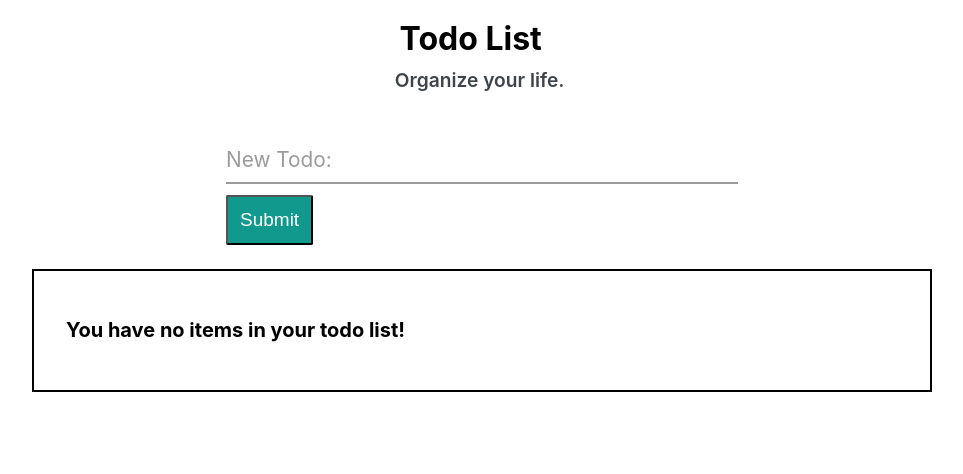
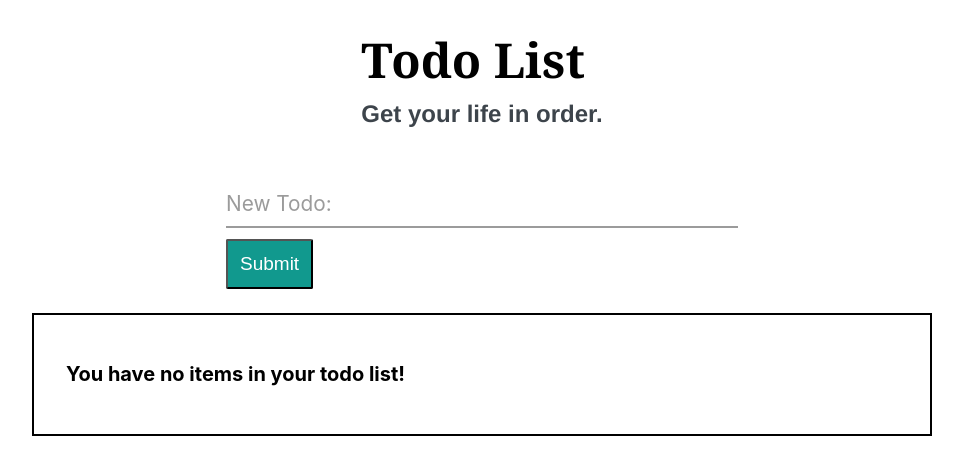
Before and after one commit to TSolo315/todo-list-react, a React (Create React App) app: page / in a window 1280 px wide. Shown: the top 474 px of the page, without its empty margins (158-1121 px from the left). Built offline with nearby package versions, Linux system fonts and the light colour scheme.

Commit message:
Heading font change

```diff
--- a/src/App.css
+++ b/src/App.css
@@ -1,16 +1,18 @@
 @import 'BootstrapSpacing.css';
 
 .title {
-  font-size: 2em;
+  font-size: 3em;
+  font-family:  Georgia, 'Times New Roman', Times, serif, Tahoma, sans-serif, Times, serif;
 }
 
 .subTitle {
   color: rgb(61, 68, 75);
-  font-size: 1.2em;
+  font-size: 1.5em;
   font-weight: 600;
   line-height: 0;
-  margin-left: -.25em;
   margin-bottom: 2em;
+  margin-top: -.25em;
+  font-family: Helvetica, Arial, sans-serif
 }
 
 .todo-list-container {
--- a/src/components/heading.js
+++ b/src/components/heading.js
@@ -4,7 +4,7 @@ function Heading(props) {
 
   return(
     <div>
-      <h1 className='Title'>{props.title}</h1>
+      <h1 className='title'>{props.title}</h1>
       <h3 className='subTitle'>{props.subtitle}</h3>
     </div>
   );
--- a/src/components/todo-list.js
+++ b/src/components/todo-list.js
@@ -16,7 +16,7 @@ function TodoList() {
 
   return (
     <div className="todo-list-container">
-      <Heading title="Todo List" subtitle="Organize your life."/>
+      <Heading title="Todo List" subtitle="Get your life in order."/>
       <TodoInput todoList={todoListState}/>
       <TodoItemList todoList={todoListState} />
     </div>
```
